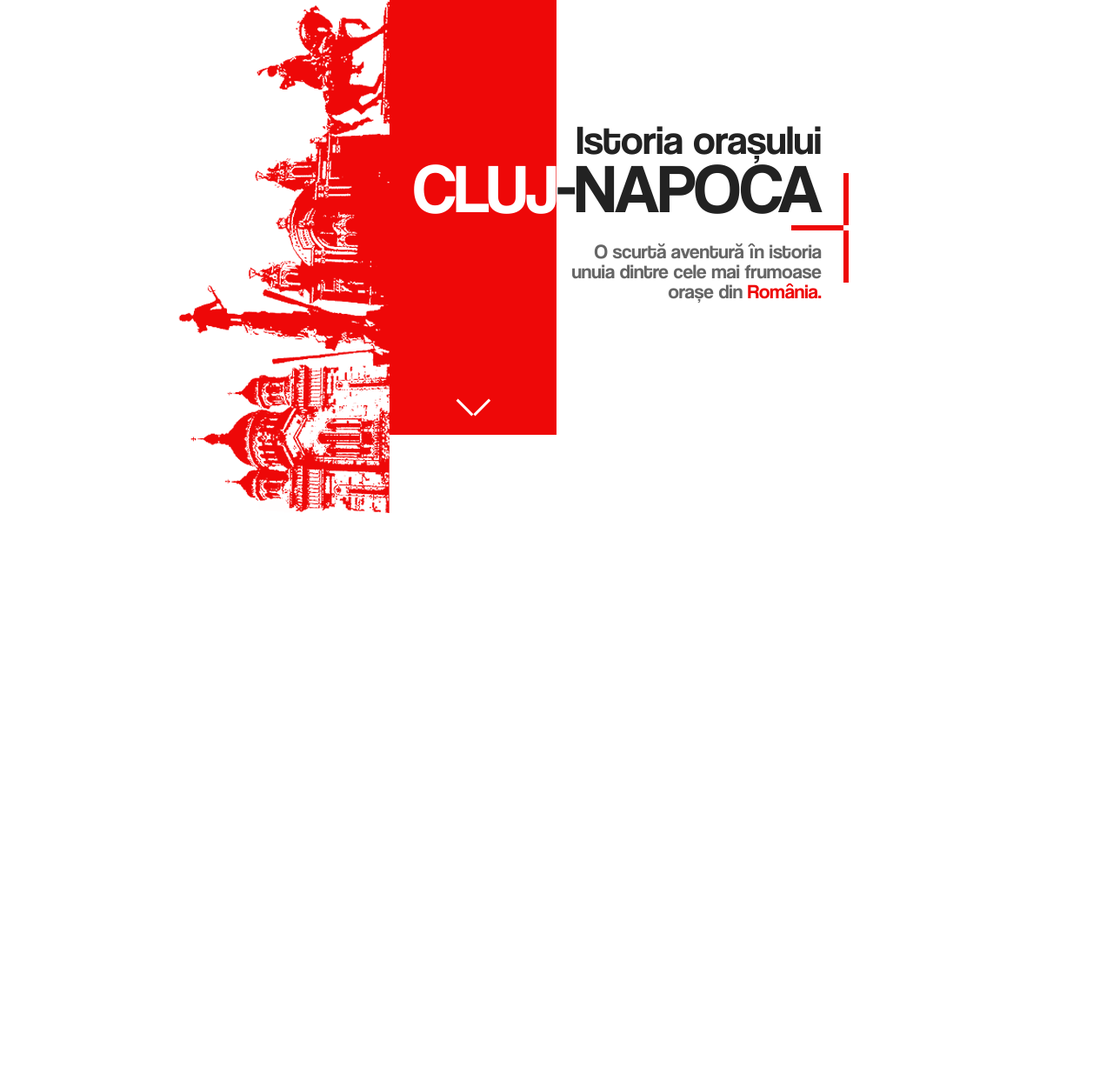
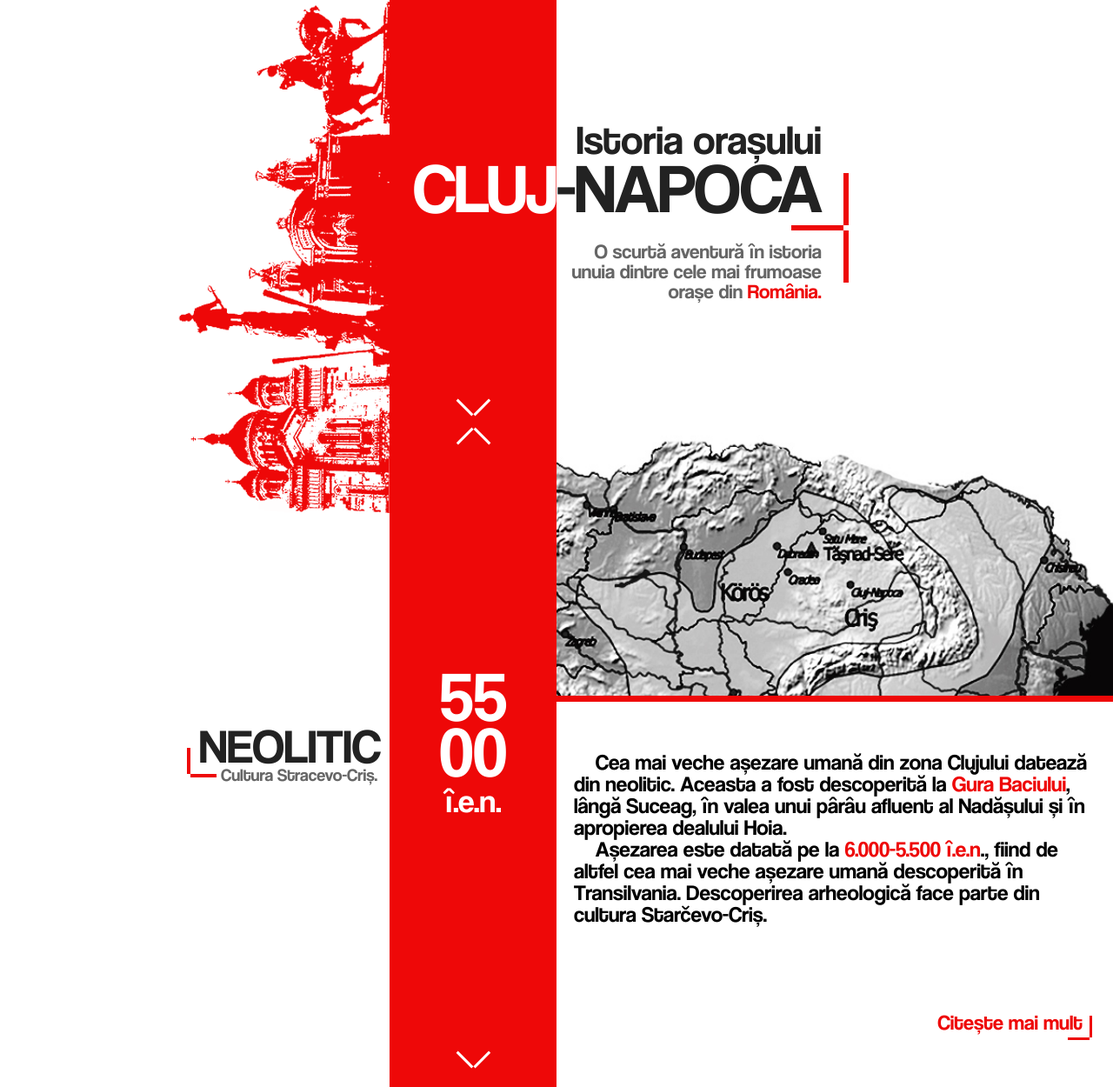
Before and after one commit to neamtuBC/istoria-clujului, a Jekyll site: the page built from index.html, in a window 1280 px wide. Shown: the whole page at 87% size. Built offline with Jekyll 4.4.1, drawn with Linux system fonts in a browser that asks for light colours; before the commit the page ends 900 px from its top, so only the background shows below that.

Commit message:
right-image article

```diff
--- a/_includes/header.html
+++ b/_includes/header.html
@@ -1,10 +1,10 @@
-<header>
+<header id="home">
   <div class="leftSection">
     <img src="./assets/img/header-img.png" alt="Header image">
   </div>
   <div class="midleSection">
-    <div class="arrowDown">
-      <a href=""><span></span></a>
+    <div class="arrow">
+      <a href="#section1"><span></span></a>
     </div>
   </div>
   <div class="rightSection">
--- /dev/null
+++ b/_includes/section-img-right.html
@@ -0,0 +1,33 @@
+<section  class="img-right" id="section1">
+  <div class="leftSection">
+    <div class="text-wrap">
+      <h2>NEOLITIC</h2>
+      <div class="separator">
+        <span></span>
+      </div>
+      <p>Cultura Stracevo-Criș.</p>
+    </div>
+  </div>
+  <div class="midleSection">
+    <div class="arrow arrowUp">
+      <a href="#home"><span></span></a>
+    </div>
+    <div class="yearWrap">
+      <h2>55 00</h2>
+      <h3> î.e.n.</h3>
+    </div>
+    <div class="arrow">
+      <a href="#section1"><span></span></a>
+    </div>
+  </div>
+  <div class="rightSection">
+    <div class="img-right"></div>
+    <p>	&nbsp;&nbsp;&nbsp;&nbsp;Cea mai veche așezare umană din zona Clujului datează din neolitic. Aceasta a fost descoperită la <em>Gura Baciului</em>, lângă Suceag, în valea unui pârâu afluent al Nadășului și în apropierea dealului Hoia.</br>&nbsp;&nbsp;&nbsp;&nbsp;Așezarea este datată pe la <em>6.000-5.500 î.e.n</em>., fiind de altfel cea mai veche așezare umană descoperită în Transilvania. Descoperirea arheologică face parte din cultura Starčevo-Criș.</p>
+    <div class="readMore">
+      <div class="separator">
+        <span></span>
+      </div>
+      <a href="">Citește mai mult</a>
+    </div>
+  </div>
+</section>
--- a/assets/css/3-modules/_-modules-index.sass
+++ b/assets/css/3-modules/_-modules-index.sass
@@ -1 +1,3 @@
+@import 'columns'
 @import 'header'
+@import 'section-img-right'
--- a/assets/css/3-modules/_header.sass
+++ b/assets/css/3-modules/_header.sass
@@ -2,61 +2,13 @@
   height: 500px
   display: flex
 
-  div
-    display: inline-block
-
-  .leftSection
-    position: relative
-    display: flex
-    width: 35%
-    height: 100%
-
-
-    img
-      position: absolute
-      right: 0
-      max-width: 100%
-
   .midleSection
-    display: flex
     align-items: flex-end
     justify-content: space-around
-    width: 15%
-    height: 100%
-    background-color: $myRed
-
-    .arrowDown
-      position: relative
-      display: block
-      margin-bottom: 30px
-
-      span, span:before
-        position: relative
-        content: ""
-        display: block
-        height: 3px
-        width: 25px
-        background-color: white
-        transform: rotate(45deg)
-        left: -10px
-
-      span:before
-        transform: rotate(90deg)
-        left: 14px
-        top: -14px
-
-      a:hover
-        span, span:before
-          background-color: black
-
-
 
   .rightSection
     position: relative
-    display: flex
     align-items: center
-    width: 50%
-    height: 100%
 
     .textWrap
       position: absolute
@@ -106,9 +58,6 @@
           top: 27px
           left: 33px
 
-
-
-
   @media (max-width: 720px)
     .leftSection
       align-items: center
--- /dev/null
+++ b/assets/css/3-modules/_section-img-right.sass
@@ -0,0 +1,160 @@
+section
+  height: 750px
+  display: flex
+
+  .leftSection
+    align-items: center
+    justify-content: space-around
+
+    .text-wrap
+      position: absolute
+      right: 10px
+      margin-left: 20px
+
+      h2
+        font-size: 55px
+        max-width: 250px
+        font-weight: 300
+        margin: 0 0 5px 0
+        line-height: 1
+        padding-left: 10px
+
+      p
+        font-size: 20px
+        line-height: 1
+        max-width: 200px
+        margin-top: -9px
+        margin-left: 35px
+
+      .separator
+        position: absolute
+
+        span, span:before
+          content: ""
+          display: block
+          height: 4px
+          width: 30px
+          background-color: $myRed
+          position: relative
+
+        span:before
+          transform: rotate(90deg)
+          top: -17px
+          left: -17px
+
+
+    @media (max-width: 720px)
+      .text-wrap
+        h2
+          font-size: 30px
+          padding: 0
+          margin: 0
+        p
+          font-size: 15px
+          margin: 4px 0 0 0
+          padding: 0
+
+        .separator
+          span
+            height: 2px
+            width: 30px
+
+          span:before
+            display: none
+          span::after
+            display: none
+
+  .midleSection
+    flex-direction: column
+    justify-content: space-between
+    align-items: center
+    .yearWrap
+      text-align: center
+      h2
+        color: white
+        line-height: 0.8
+        font-weight: 300
+        max-width: 170px
+        font-size: 80px
+        margin: 0
+      h3
+        color: white
+        font-weight: 300
+        margin-top: 0px
+        font-size: 37px
+
+  @media (max-width: 720px)
+    .yearWrap
+      h2
+        font-size: 55px !important
+      h3
+        font-size: 25px !important
+
+  .rightSection
+    flex-direction: column
+    justify-content: space-between
+    overflow: hidden
+
+    .img-right
+      width: 100%
+      height: 300px
+      background:
+        image: url(../img/article1-img.jpg)
+        position: center
+        size: cover
+      border-bottom: 7px solid $myRed
+
+    p
+      font-size: 25px
+      line-height: 1
+      color: black
+      padding: 20px
+      em
+        font-style: normal
+        color: $myRed
+
+    .readMore
+      margin-right: 20px
+      a
+        float: right
+        color: $myRed
+        font-size: 24px
+        margin-bottom: 40px
+        padding: 15px
+
+      .separator
+        float: right
+        position: relative
+        left: -32px
+        top: 51px
+
+      span, span:before
+        position: absolute
+        content: ""
+        display: block
+        height: 3px
+        width: 25px
+        background-color: $myRed
+
+      span:before
+        transform: rotate(90deg)
+        left: 14px
+        top: -14px
+
+@media (max-width: 720px)
+  section
+    .rightSection
+      .img-right
+        height: 350px
+      p
+        font-size: 16px
+        padding: 10px
+
+      .readMore
+        margin-right: 10px
+
+        a
+          font-size: 20px
+
+        .separator
+          top: 47px
--- /dev/null
+++ b/assets/css/3-modules/columns.sass
@@ -0,0 +1,51 @@
+.leftSection, .midleSection, .rightSection
+  display: inline-block
+
+.leftSection
+  position: relative
+  display: flex
+  width: 35%
+  height: 100%
+
+  img
+    position: absolute
+    right: 0
+    max-width: 100%
+
+.midleSection
+  display: flex
+  width: 15%
+  height: 100%
+  background-color: $myRed
+
+  .arrow
+    position: relative
+    display: block
+    margin-bottom: 30px
+
+    span, span:before
+      position: relative
+      content: ""
+      display: block
+      height: 3px
+      width: 25px
+      background-color: white
+      transform: rotate(45deg)
+      left: -10px
+
+    span:before
+      transform: rotate(90deg)
+      left: 14px
+      top: -14px
+
+    a:hover
+      span, span:before
+        background-color: black
+
+    &.arrowUp
+      transform: rotate(180deg)
+
+.rightSection
+  display: flex
+  width: 50%
+  height: 100%
--- a/assets/js/functions.js
+++ b/assets/js/functions.js
@@ -0,0 +1,36 @@
+$(function() {
+  //$(".leftSection h2").fitText(1, { minFontSize: '30px', maxFontSize: '70px' });
+});
+
+(function( $ ){
+
+  $.fn.fitText = function( kompressor, options ) {
+
+    // Setup options
+    var compressor = kompressor || 1,
+        settings = $.extend({
+          'minFontSize' : Number.NEGATIVE_INFINITY,
+          'maxFontSize' : Number.POSITIVE_INFINITY
+        }, options);
+
+    return this.each(function(){
+
+      // Store the object
+      var $this = $(this);
+
+      // Resizer() resizes items based on the object width divided by the compressor * 10
+      var resizer = function () {
+        $this.css('font-size', Math.max(Math.min($this.width() / (compressor*10), parseFloat(settings.maxFontSize)), parseFloat(settings.minFontSize)));
+      };
+
+      // Call once to set.
+      resizer();
+
+      // Call on resize. Opera debounces their resize by default.
+      $(window).on('resize.fittext orientationchange.fittext', resizer);
+
+    });
+
+  };
+
+})( jQuery );
--- a/index.html
+++ b/index.html
@@ -7,11 +7,13 @@
     <title>Istoria Clujului</title>
     <meta charset="utf-8">
     <meta name="viewport" content="width=device-width, inital-scale=1, user-scalable=no">
-    <link rel="stylesheet" href="assets/css/main.css">
+    <link rel="shortcut icon" href="assets/img/favicon.png" />
+    <link rel="stylesheet" href="assets/css/main.css" />
 </head>
 <body>
 
     {% include header.html %}
+    {% include section-img-right.html %}
 
     <script src="assets/js/jquery-2.1.4.min.js"></script>
     <script src="assets/js/functions.js" type="text/javascript"></script>
```
Also changed, not shown: assets/img/article1-img.jpg (added), assets/img/favicon.png (added).
